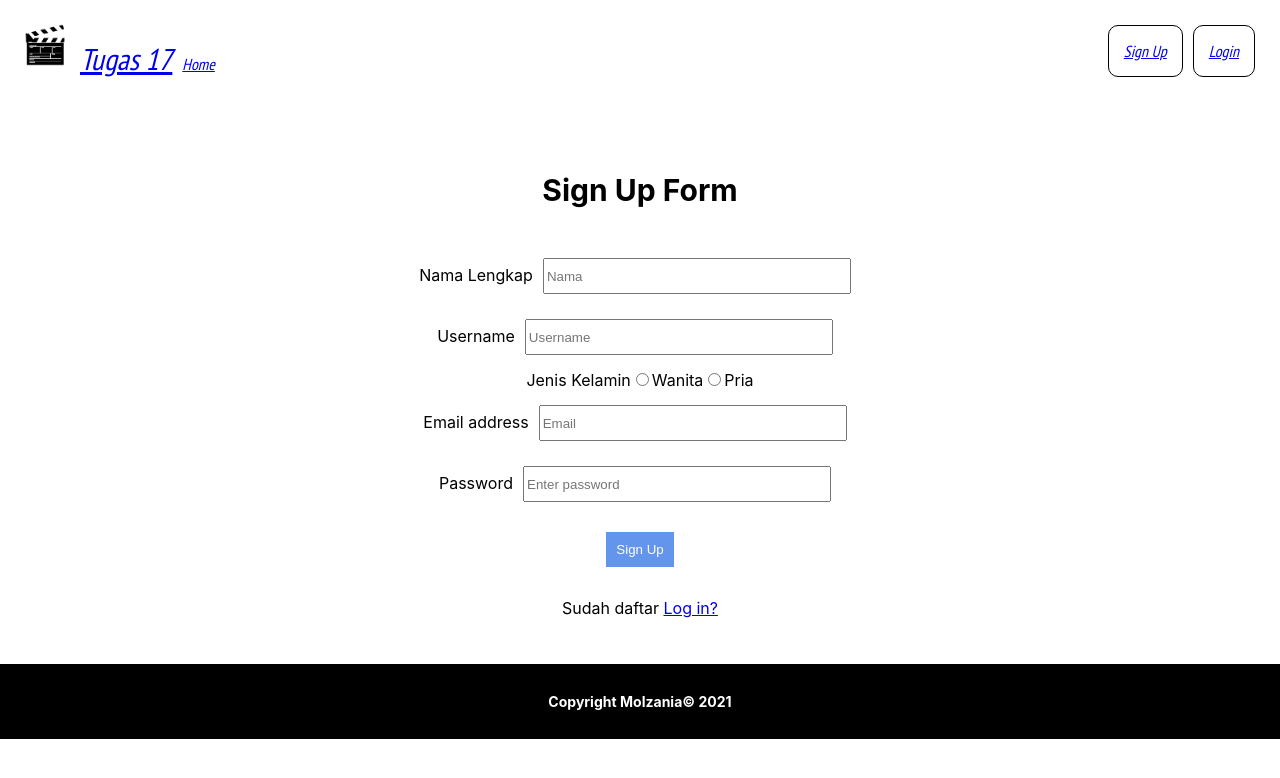
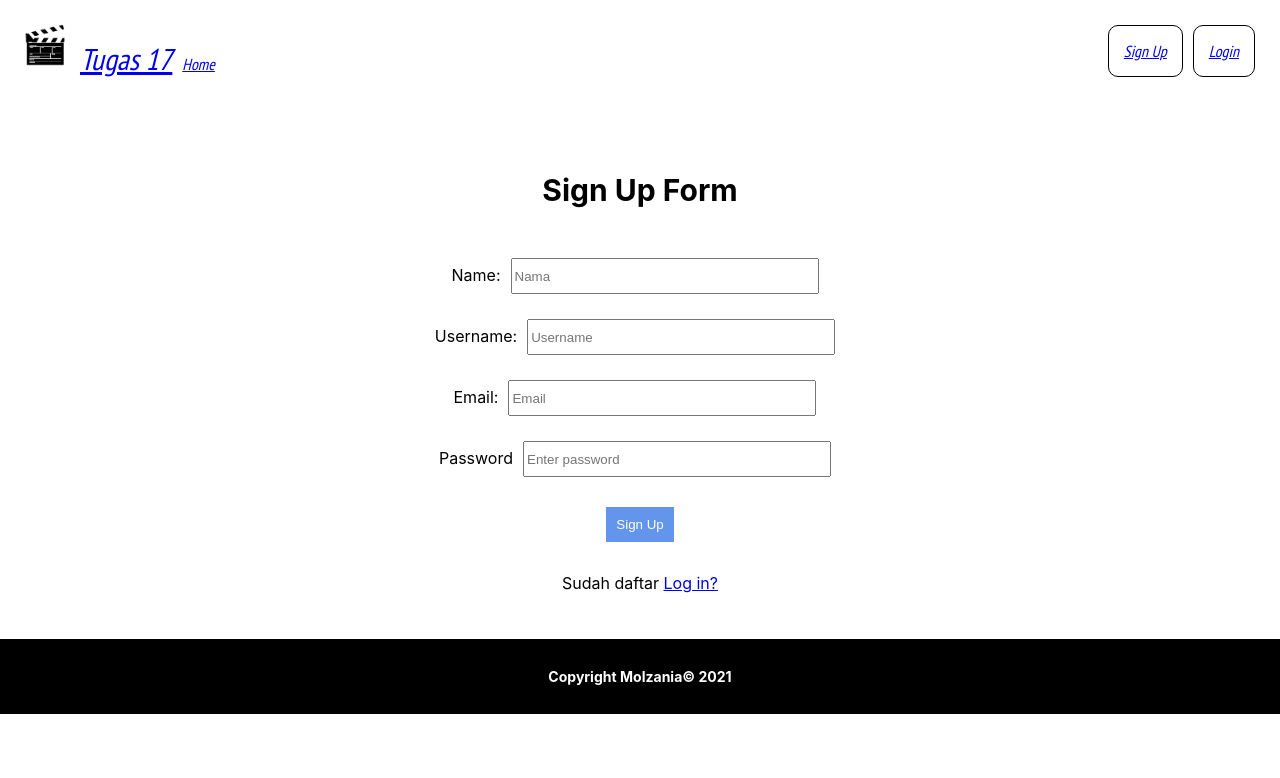
Before and after one commit to molzania/tugas-17, a React (Create React App) app: page /signup in a window 1280 px wide. Shown: the top 778 px of the page. Built offline with nearby package versions, Linux system fonts and the light colour scheme.

Commit message:
commit on 'main'

```diff
--- a/src/pages/Login.js
+++ b/src/pages/Login.js
@@ -5,12 +5,12 @@ import './Login.css';
 export default function Login() {
     const history = useHistory();
 
-    const [User, setUser] = useState({email:"Molzania@gmail.com", password:"AkuSedangPusing"
+    const [User] = useState({email:"Molzania@gmail.com", password:"AkuSedangPusing"
     })
 
     const [dataLogin, setdataLogin] = useState({email:"", password:""})
 
-    const handleChange = (event) => {
+    const handleChangeLogin = (event) => {
         // console.log(event);
         // setdataLogin(event.target.value);
 
@@ -20,7 +20,11 @@ export default function Login() {
         })
     }
 
-    function handleSubmit(event) {
+    function validateFormLogin(){
+        return (dataLogin.password.length > 0 && dataLogin.email.length > 0)
+    }
+
+    function handleSubmitLogin(event) {
         event.preventDefault();
 
         alert('Username: ' + dataLogin.email + ' Password:' + dataLogin.password)
@@ -35,21 +39,21 @@ export default function Login() {
 
         return (
             <div className="login">
-                <form onSubmit={handleSubmit}>
+                <form onSubmit={handleSubmitLogin}>
                 <h1>Login</h1>
                 <div className="form-group">
                     <input type="email" className="form-control" placeholder="Email"
-                    value={dataLogin.email} onChange={handleChange}
+                    value={dataLogin.email} onChange={handleChangeLogin}
                     name="email"
                      ></input>
                 </div>
                 <div className="form-group">
                     <input type="password" className="form-control" placeholder="Password"
-                    value={dataLogin.password} name="password" onChange={handleChange}
+                    value={dataLogin.password} name="password" onChange={handleChangeLogin}
                 ></input>
                 </div>
                 <div>
-                    <button type="submit" className="submit">Submit</button>
+                    <button type="submit" className="submit" disabled={!validateFormLogin()}>Submit</button>
                 </div>
                 </form>
             </div>
--- a/src/pages/Signup.js
+++ b/src/pages/Signup.js
@@ -1,31 +1,29 @@
 import React from "react";
-import {Link} from 'react-router-dom';
+import {Link, useHistory} from 'react-router-dom';
 import './Signup.css';
 
 function SignUp() {
+
+    // const [fields, handleFieldsChange] = useFormFields({Name:"", Username:"", Email:"", Password:""})
+    // const history = useHistory();
+
 
         return (
             <div className="signup-form">
                 <h3>Sign Up Form</h3>
 
                <div className="form-group">
-               <label>Nama Lengkap</label>
+               <label>Name:</label>
                <input type="text" className="form-control" placeholder="Nama" />
            </div>
 
            <div className="form-group">
-               <label>Username</label>
+               <label>Username:</label>
                <input type="text" className="form-control" placeholder="Username" />
            </div>
 
-           <div class="form-group">
-    <label>Jenis Kelamin</label>
-    <label className="radio-inline"><input type="radio"  name="gender"/>Wanita</label>
-    <label className="radio-inline"><input type="radio" name="gender"/>Pria</label>
-    </div>
-
            <div className="form-group">
-                    <label>Email address</label>
+                    <label>Email:</label>
                     <input type="email" className="form-control" placeholder="Email" />
                 </div>
 
```
